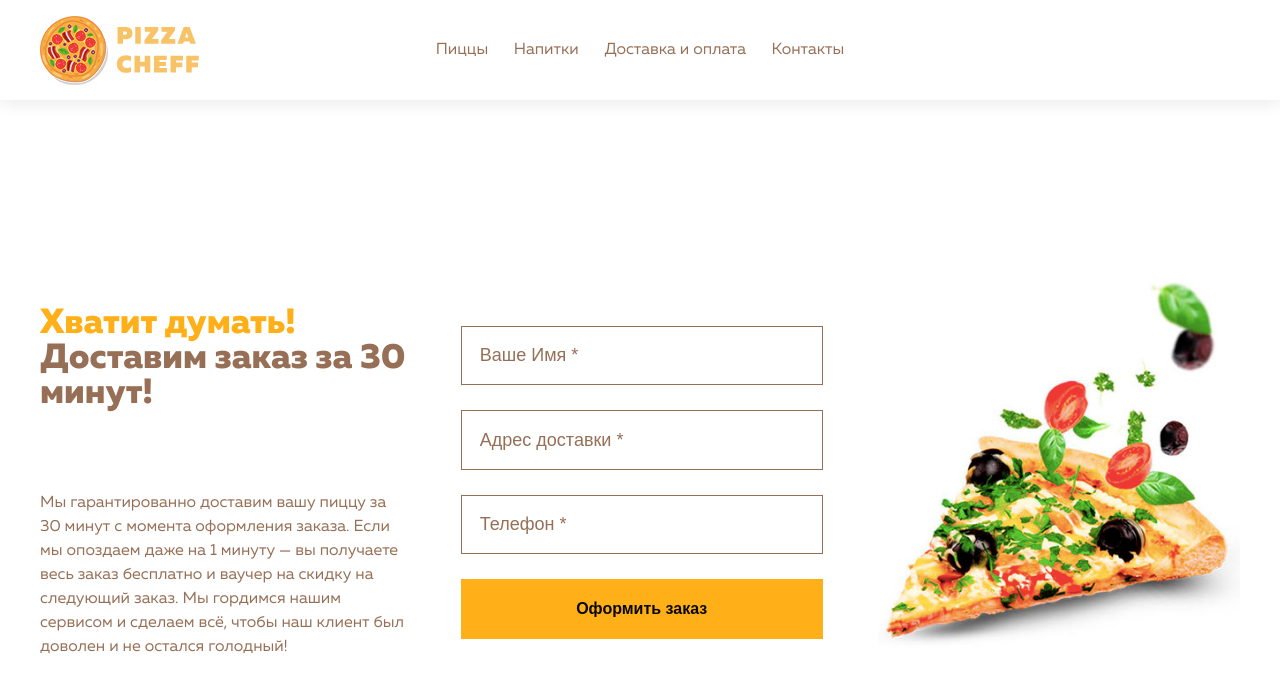
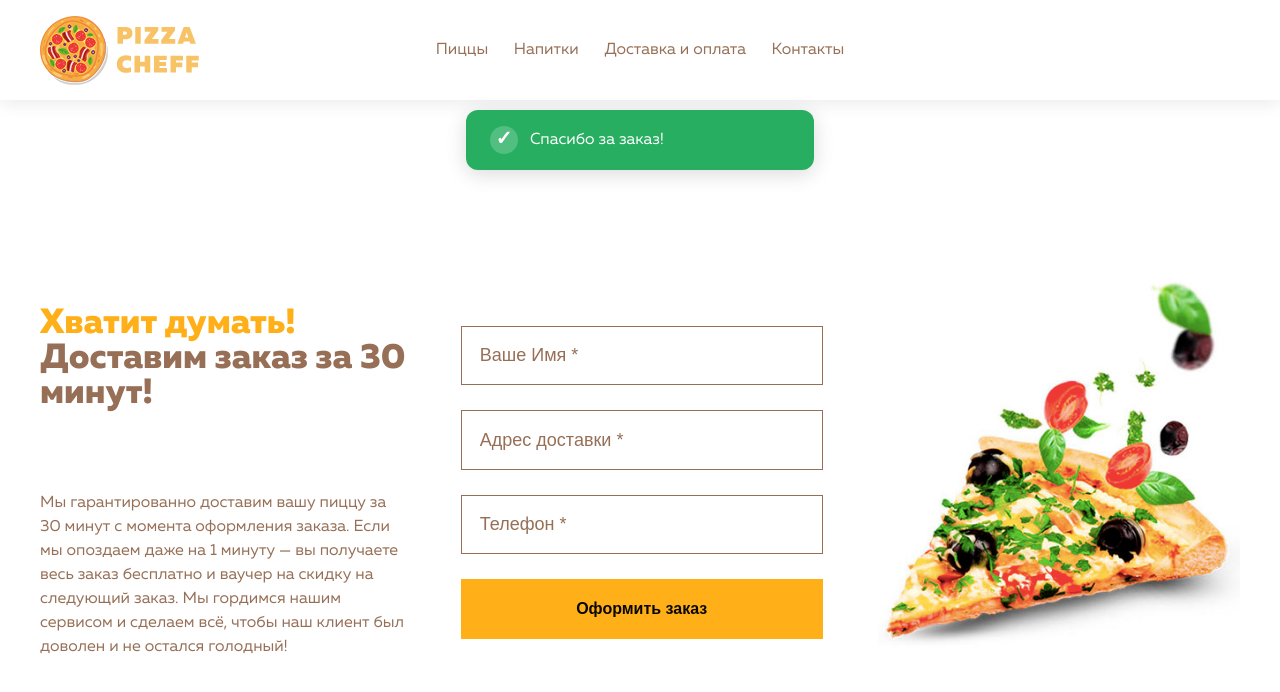
Before and after one commit to qalqa-dev/itlogia-mentor-task, an Angular app: page / in a window 1280 px wide. Both pictures are taken after typing "Sample", "Sample", "5551234" into the empty fields and a click on the button "Оформить заказ". Shown: the part 1565-2257 px from the top of the page. Built offline with nearby package versions, Linux system fonts and the light colour scheme.

Commit message:
feat: added popup component + integration with form

```diff
--- a/src/app/app.html
+++ b/src/app/app.html
@@ -1,2 +1,3 @@
 <app-header />
 <router-outlet />
+<app-popup />
--- a/src/app/app.ts
+++ b/src/app/app.ts
@@ -1,10 +1,11 @@
 import { Component, signal } from '@angular/core';
 import { RouterOutlet } from '@angular/router';
 import { Header } from '@components/header/header';
+import { Popup } from '@components/popup/popup';
 
 @Component({
   selector: 'app-root',
-  imports: [RouterOutlet, Header],
+  imports: [RouterOutlet, Header, Popup],
   templateUrl: './app.html',
   styleUrl: './app.scss',
 })
--- /dev/null
+++ b/src/app/components/popup/popup.html
@@ -0,0 +1,14 @@
+<div class="popup-container">
+  @for (popup of popups$ | async; track popup.id) {
+    <div
+      class="popup"
+      [class.popup--closing]="popup.isClosing"
+      (click)="onPopupClick(popup.id)"
+    >
+      <div class="popup__content">
+        <span class="popup__icon">✓</span>
+        <span class="popup__message">{{ popup.message }}</span>
+      </div>
+    </div>
+  }
+</div>
--- /dev/null
+++ b/src/app/components/popup/popup.scss
@@ -0,0 +1,95 @@
+.popup-container {
+  position: fixed;
+  top: 110px;
+  left: 50%;
+  transform: translateX(-50%);
+  z-index: 10000;
+  display: flex;
+  flex-direction: column;
+  gap: 12px;
+  pointer-events: none;
+}
+
+.popup {
+  background: var(--color-popup-background);
+  color: var(--color-popup-text);
+  padding: 16px 24px;
+  border-radius: 12px;
+  box-shadow: 0 4px 20px rgba(0, 0, 0, 0.15);
+  cursor: pointer;
+  pointer-events: auto;
+  min-width: 300px;
+  max-width: 500px;
+  animation: slideIn 0.3s ease-out;
+  transition: all 0.3s ease;
+
+  &:hover {
+    transform: translateY(-2px);
+    box-shadow: 0 6px 24px rgba(0, 0, 0, 0.2);
+  }
+
+  &--closing {
+    animation: slideOut 0.3s ease-in forwards;
+  }
+}
+
+.popup__content {
+  display: flex;
+  align-items: center;
+  gap: 12px;
+}
+
+.popup__icon {
+  font-size: 20px;
+  font-weight: bold;
+  background: rgba(255, 255, 255, 0.2);
+  width: 28px;
+  height: 28px;
+  border-radius: 50%;
+  display: flex;
+  align-items: center;
+  justify-content: center;
+  flex-shrink: 0;
+}
+
+.popup__message {
+  font-size: 16px;
+  font-weight: 500;
+  line-height: 1.4;
+}
+
+@keyframes slideIn {
+  from {
+    opacity: 0;
+    transform: translateY(-20px);
+  }
+  to {
+    opacity: 1;
+    transform: translateY(0);
+  }
+}
+
+@keyframes slideOut {
+  from {
+    opacity: 1;
+    transform: translateY(0);
+  }
+  to {
+    opacity: 0;
+    transform: translateY(-20px);
+  }
+}
+
+@media (max-width: 768px) {
+  .popup-container {
+    top: 82px;
+    left: 10px;
+    right: 10px;
+    transform: none;
+  }
+
+  .popup {
+    min-width: auto;
+    width: 100%;
+  }
+}
--- /dev/null
+++ b/src/app/components/popup/popup.service.ts
@@ -0,0 +1,46 @@
+import { Injectable } from '@angular/core';
+import { PopupMessage } from '@model/interfaceMessage';
+import { BehaviorSubject } from 'rxjs';
+
+@Injectable({
+  providedIn: 'root',
+})
+export class PopupService {
+  private popups$ = new BehaviorSubject<PopupMessage[]>([]);
+  private nextId = 1;
+  private readonly AUTO_CLOSE_DELAY = 3000;
+
+  getPopups() {
+    return this.popups$.asObservable();
+  }
+
+  show(message: string): void {
+    const newPopup: PopupMessage = {
+      id: this.nextId++,
+      message,
+      isClosing: false,
+    };
+
+    const currentPopups = this.popups$.value;
+    this.popups$.next([...currentPopups, newPopup]);
+
+    setTimeout(() => {
+      this.close(newPopup.id);
+    }, this.AUTO_CLOSE_DELAY);
+  }
+
+  close(id: number): void {
+    const currentPopups = this.popups$.value;
+    const popup = currentPopups.find((p) => p.id === id);
+
+    if (popup && !popup.isClosing) {
+      popup.isClosing = true;
+      this.popups$.next([...currentPopups]);
+
+      setTimeout(() => {
+        const updatedPopups = this.popups$.value.filter((p) => p.id !== id);
+        this.popups$.next(updatedPopups);
+      }, 300);
+    }
+  }
+}
--- /dev/null
+++ b/src/app/components/popup/popup.ts
@@ -0,0 +1,25 @@
+import { CommonModule } from '@angular/common';
+import { Component, OnInit } from '@angular/core';
+import { PopupMessage } from '@model/interfaceMessage';
+import { Observable } from 'rxjs';
+import { PopupService } from './popup.service';
+
+@Component({
+  selector: 'app-popup',
+  imports: [CommonModule],
+  templateUrl: './popup.html',
+  styleUrl: './popup.scss',
+})
+export class Popup implements OnInit {
+  popups$!: Observable<PopupMessage[]>;
+
+  constructor(private popupService: PopupService) {}
+
+  ngOnInit(): void {
+    this.popups$ = this.popupService.getPopups();
+  }
+
+  onPopupClick(id: number): void {
+    this.popupService.close(id);
+  }
+}
--- /dev/null
+++ b/src/app/model/interfaceMessage.ts
@@ -0,0 +1,5 @@
+export interface PopupMessage {
+  id: number;
+  message: string;
+  isClosing: boolean;
+}
--- a/src/app/pages/main/sections/form/form.ts
+++ b/src/app/pages/main/sections/form/form.ts
@@ -1,6 +1,7 @@
 import { Component } from '@angular/core';
 import { FormBuilder, FormGroup, ReactiveFormsModule, Validators } from '@angular/forms';
 import { Button } from '@components/button/button';
+import { PopupService } from '@components/popup/popup.service';
 
 @Component({
   selector: 'app-form',
@@ -11,7 +12,10 @@ import { Button } from '@components/button/button';
 export class Form {
   orderForm: FormGroup;
 
-  constructor(private fb: FormBuilder) {
+  constructor(
+    private fb: FormBuilder,
+    private popupService: PopupService,
+  ) {
     this.orderForm = this.fb.group({
       name: ['', [Validators.required, Validators.minLength(2)]],
       address: ['', [Validators.required, Validators.minLength(5)]],
@@ -34,6 +38,7 @@ export class Form {
   onSubmit(): void {
     if (this.orderForm.valid) {
       console.log('Форма отправлена:', this.orderForm.value);
+      this.popupService.show('Спасибо за заказ!');
       this.orderForm.reset();
     } else {
       Object.keys(this.orderForm.controls).forEach((key) => {
--- a/src/app/styles/colors.scss
+++ b/src/app/styles/colors.scss
@@ -11,6 +11,8 @@ $colors: (
   'modal-shadow': rgba(0, 0, 0, 0.5),
   'modal-card-background': #ffffff,
   'modal-close-hover': rgba(0, 0, 0, 0.05),
+  'popup-background': #27ae60,
+  'popup-text': #ffffff,
 );
 
 :root {
```
